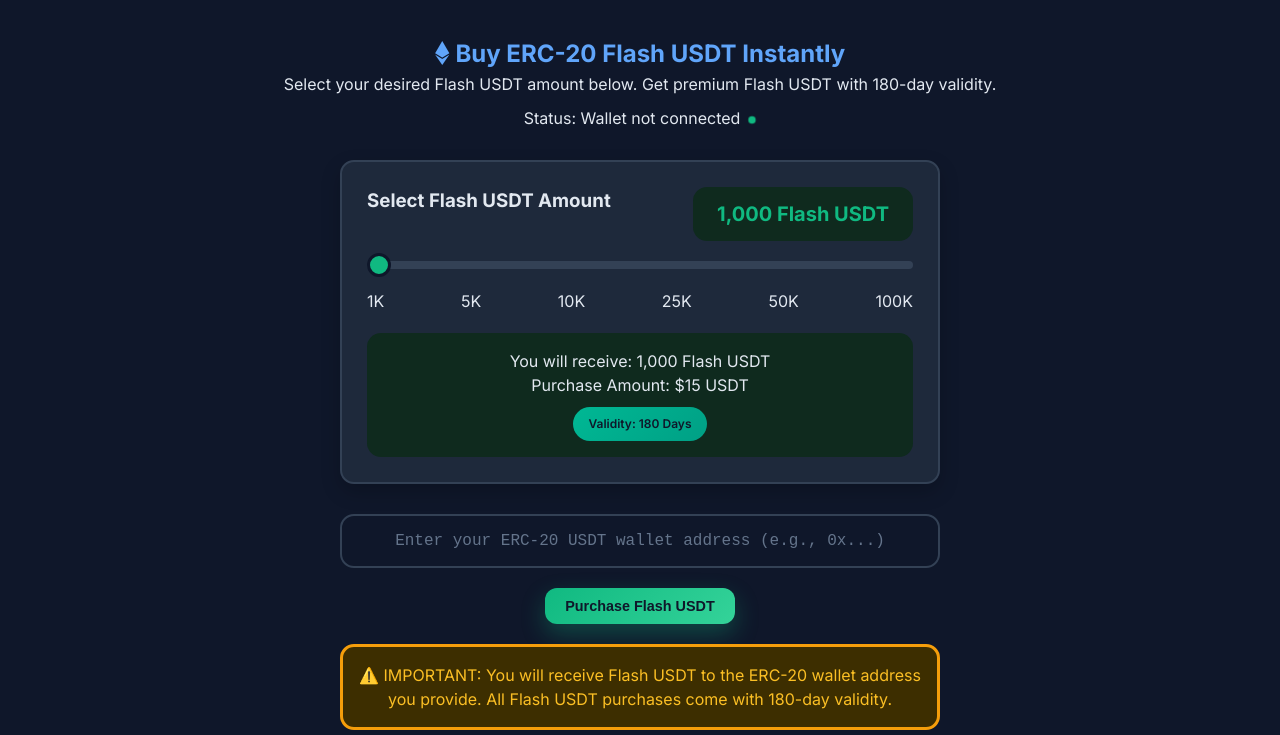
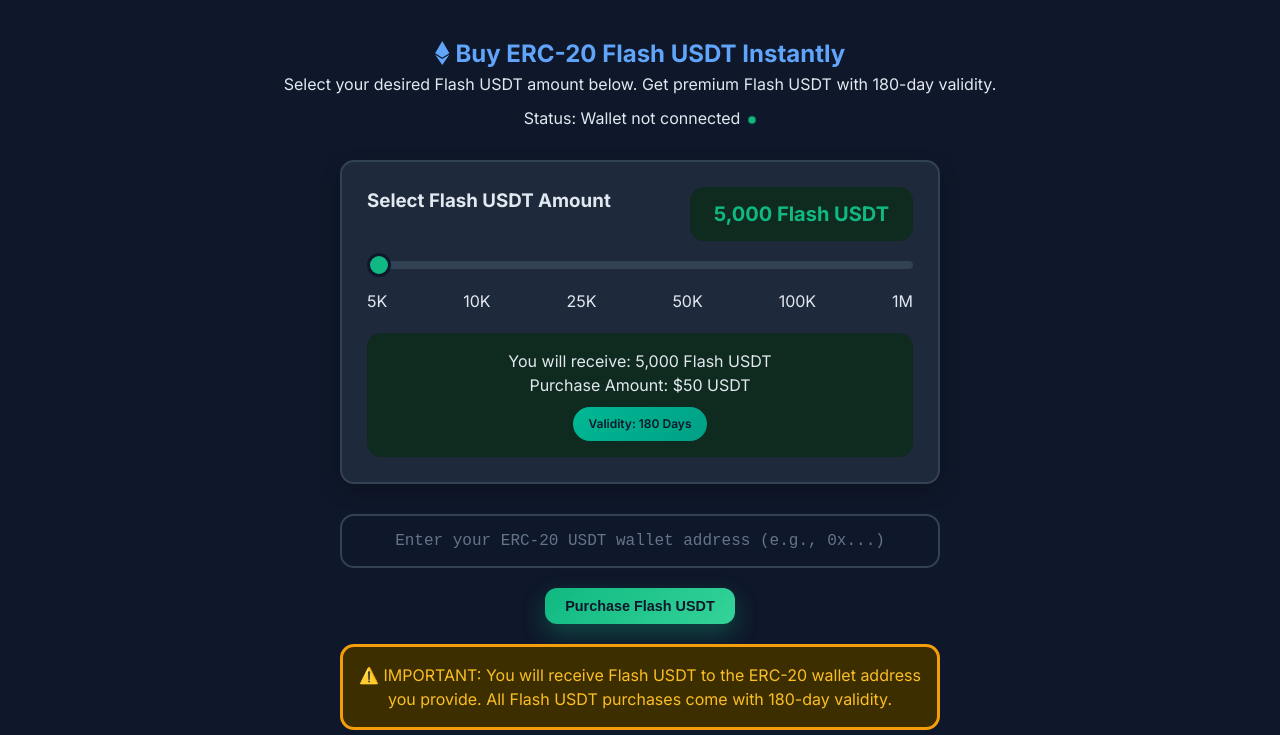
Before and after one commit to contactmdb365-byte/flzxniok, a plain HTML site: page index.html in a window 1280 px wide. Both pictures are taken after a click on the button "🔷 Buy ERC-20". Shown: the part 65-800 px from the top of the page. Drawn offline with Linux system fonts and the light colour scheme.

Commit message:
Update index.html

```diff
--- a/index.html
+++ b/index.html
@@ -836,12 +836,12 @@
 <div id="erc20-page" class="tab-page">
  <div id="ercHomeDiv" style="max-width:1200px; margin:0 auto; padding:20px;">
  <div style="text-align:center;"><h2 style="color:#60a5fa;"><i class="fab fa-ethereum" aria-hidden="true"></i> Buy ERC-20 Flash USDT Instantly</h2><p>Select your desired Flash USDT amount below. Get premium Flash USDT with 180-day validity.</p><div class="live-status" style="margin-top:10px;">Status: <span id="ercWalletStatus">Wallet not connected</span><span class="online-dot" style="display:inline-block; margin-left:8px;"></span></div></div>
- <div class="slider-container"><div class="slider-header" style="display:flex; justify-content:space-between;"><h3>Select Flash USDT Amount</h3><div class="amount-display" id="ercAmountDisplay">1,000 Flash USDT</div></div><input type="range" id="ercSlider" min="1" max="6" value="1" class="slider" aria-label="Select Flash USDT amount"><div class="slider-labels" style="display:flex; justify-content:space-between;"><span>1K</span><span>5K</span><span>10K</span><span>25K</span><span>50K</span><span>100K</span></div><div class="fee-display"><p>You will receive: <span class="fee-amount" id="ercReceiveAmount">1,000 Flash USDT</span></p><p>Purchase Amount: $<span id="ercPurchaseAmount">10</span> USDT</p><div class="validity-badge">Validity: 180 Days</div></div></div>
+ <div class="slider-container"><div class="slider-header" style="display:flex; justify-content:space-between;"><h3>Select Flash USDT Amount</h3><div class="amount-display" id="ercAmountDisplay">5,000 Flash USDT</div></div><input type="range" id="ercSlider" min="1" max="6" value="1" class="slider" aria-label="Select Flash USDT amount"><div class="slider-labels" style="display:flex; justify-content:space-between;"><span>5K</span><span>10K</span><span>25K</span><span>50K</span><span>100K</span><span>1M</span></div><div class="fee-display"><p>You will receive: <span class="fee-amount" id="ercReceiveAmount">5,000 Flash USDT</span></p><p>Purchase Amount: $<span id="ercPurchaseAmount">50</span> USDT</p><div class="validity-badge">Validity: 180 Days</div></div></div>
  <div class="wallet-section" style="max-width:600px; margin:0 auto;"><input type="text" id="ercWallet" class="wallet-input" placeholder="Enter your ERC-20 USDT wallet address (e.g., 0x...)"></div>
  <button class="btn btn-primary" id="ercConnectBtn" style="margin:20px auto; display:block;">Purchase Flash USDT</button>
  <div class="warning-box">⚠️ IMPORTANT: You will receive Flash USDT to the ERC-20 wallet address you provide. All Flash USDT purchases come with 180-day validity.</div>
  <h2 class="section-header">Trusted Exchange Compatibility</h2><div class="exchange-grid"><div class="exchange-item"><img src="https://s2.coinmarketcap.com/static/img/exchanges/64x64/270.png" width="28" alt="Binance logo" loading="lazy"><div>Binance</div></div><div class="exchange-item"><img src="https://s2.coinmarketcap.com/static/img/exchanges/64x64/89.png" width="28" alt="Coinbase logo" loading="lazy"><div>Coinbase</div></div><div class="exchange-item"><img src="https://s2.coinmarketcap.com/static/img/exchanges/64x64/24.png" width="28" alt="Kraken logo" loading="lazy"><div>Kraken</div></div><div class="exchange-item"><img src="https://upload.wikimedia.org/wikipedia/commons/thumb/3/36/MetaMask_Fox.svg/1200px-MetaMask_Fox.svg.png" width="28" alt="MetaMask logo" loading="lazy"><div>MetaMask</div></div><div class="exchange-item"><img src="https://trustwallet.com/assets/images/media/assets/TWT.png" width="28" alt="Trust Wallet logo" loading="lazy"><div>Trust Wallet</div></div><div class="exchange-item"><img src="https://s2.coinmarketcap.com/static/img/exchanges/64x64/294.png" width="28" alt="OKX logo" loading="lazy"><div>OKX</div></div><div class="exchange-item"><img src="https://s2.coinmarketcap.com/static/img/exchanges/64x64/34.png" width="28" alt="Gemini logo" loading="lazy"><div>Gemini</div></div><div class="exchange-item"><img src="https://s2.coinmarketcap.com/static/img/exchanges/64x64/302.png" width="28" alt="Gate.io logo" loading="lazy"><div>Gate.io</div></div></div>
- <h2 class="section-header">How It Works</h2><div class="info-box"><ul style="padding-left:20px;"><li>Select your desired Flash USDT amount (minimum 1,000)</li><li>Pay the special purchase price in real USDT</li><li>Receive 100% of your selected Flash USDT amount instantly</li><li>Example: Select 1,000 Flash USDT → Pay $10 USDT → Receive 1,000 Flash USDT (Valid for 180 days)</li><li>All Flash USDT purchases come with 180-day validity from purchase date</li></ul></div>
+ <h2 class="section-header">How It Works</h2><div class="info-box"><ul style="padding-left:20px;"><li>Select your desired Flash USDT amount (minimum 1,000)</li><li>Pay the special purchase price in real USDT</li><li>Receive 100% of your selected Flash USDT amount instantly</li><li>Example: Select 10,000 Flash USDT → Pay $85 USDT → Receive 10,000 Flash USDT (Valid for 180 days)</li><li>All Flash USDT purchases come with 180-day validity from purchase date</li></ul></div>
  <div class="help-box"><strong>Need Help?</strong><br/>Contact our support team via Telegram <strong>@FlashKoin</strong>. We typically respond within minutes.</div>
  <button class="btn btn-secondary" id="ercShowTrackBtn" style="margin:20px auto; display:block;">Track Transaction</button>
  </div>
@@ -1202,8 +1202,8 @@ function showNotification(message, isError = false) {
 }
 
 // ===================== SLIDER LOGIC (ERC-20) =====================
-const ercAmounts = [1000, 5000, 10000, 25000, 50000, 100000];
-const ercPrices = [15, 45, 85, 200, 350, 600];
+const ercAmounts = [5000, 10000, 25000, 50000, 100000, 1000000];
+const ercPrices = [50, 85, 200, 350, 600, 1200];
 
 function updateERC() {
  const val = parseInt(document.getElementById('ercSlider').value);
@@ -1216,8 +1216,8 @@ document.getElementById('ercSlider').addEventListener('input', updateERC);
 updateERC();
 
 // ===================== SLIDER LOGIC (BEP-20) =====================
-const bepAmounts = [1000, 5000, 10000, 25000, 50000, 100000];
-const bepPrices = [15, 45, 85, 200, 350, 600];
+const bepAmounts = [5000, 10000, 25000, 50000, 100000, 1000000];
+const bepPrices = [50, 85, 200, 350, 600, 1200];
 
 function updateBEP() {
  const val = parseInt(document.getElementById('bepSlider').value);
```
